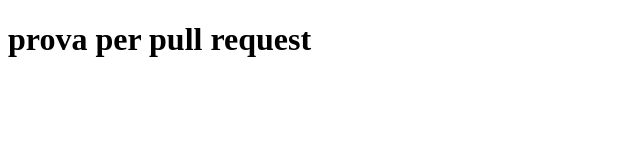
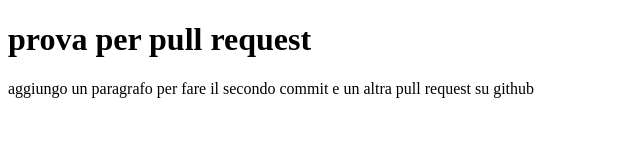
Before and after one commit to BarbaraPapa/prova, a plain HTML site: page index.html in a window 1280 px wide. Shown: the whole page, without its empty margins (0-640 px from the left). Drawn offline with Linux system fonts and the light colour scheme.

Commit message:
aggiunto paragrafo

```diff
--- a/index.html
+++ b/index.html
@@ -1,12 +1,16 @@
 <!DOCTYPE html>
 <html lang="en">
-<head>
-    <meta charset="UTF-8">
-    <meta http-equiv="X-UA-Compatible" content="IE=edge">
-    <meta name="viewport" content="width=device-width, initial-scale=1.0">
+  <head>
+    <meta charset="UTF-8" />
+    <meta http-equiv="X-UA-Compatible" content="IE=edge" />
+    <meta name="viewport" content="width=device-width, initial-scale=1.0" />
     <title>Document</title>
-</head>
-<body>
+  </head>
+  <body>
     <h1>prova per pull request</h1>
-</body>
+    <p>
+      aggiungo un paragrafo per fare il secondo commit e un altra pull request
+      su github
+    </p>
+  </body>
 </html>
```
